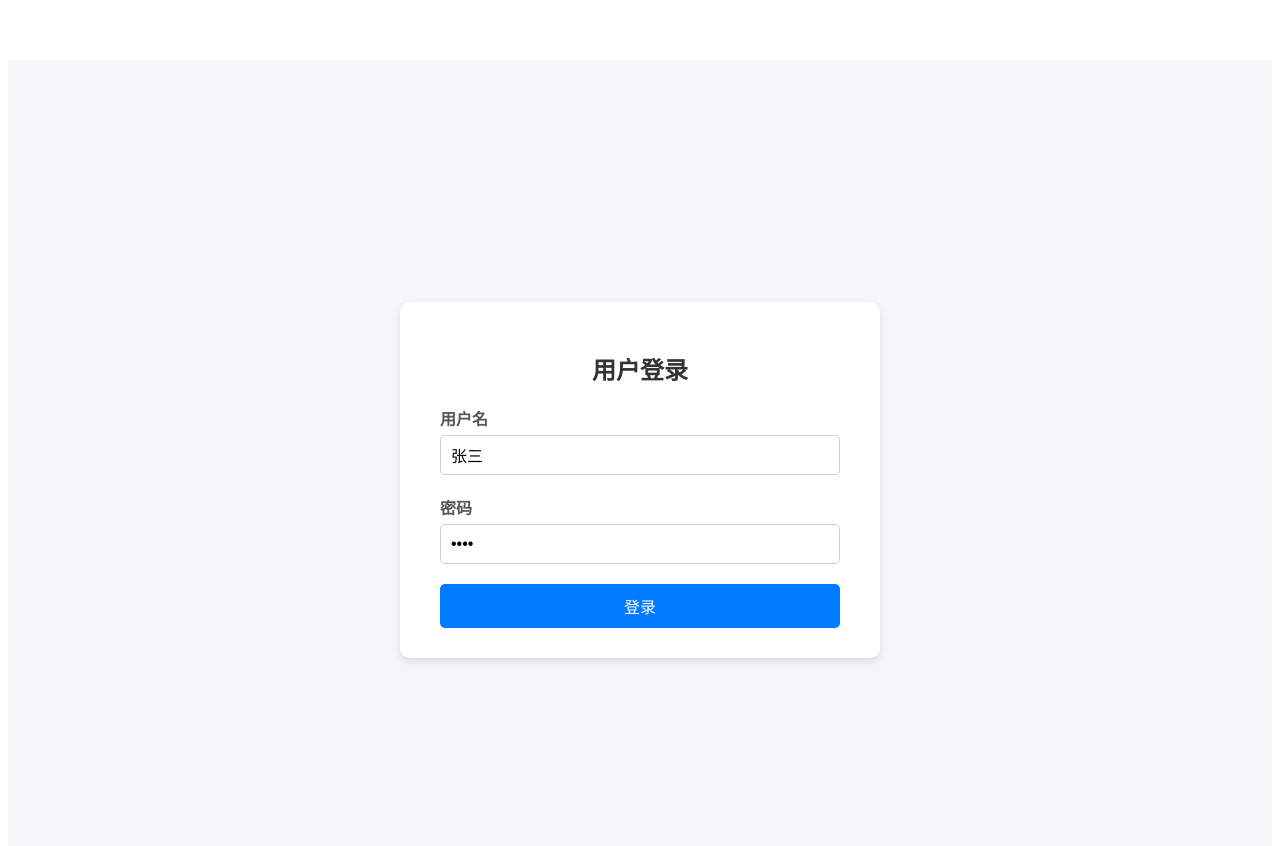
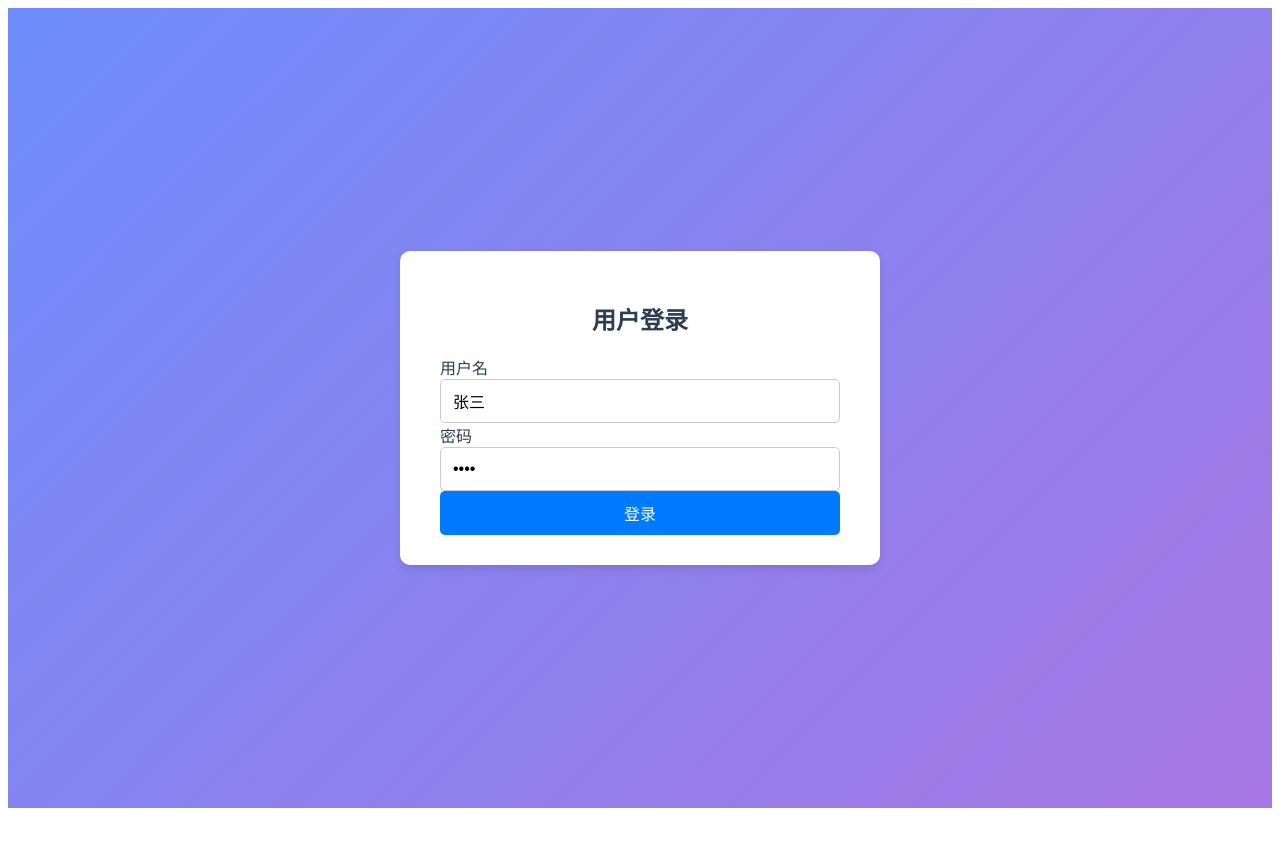
Before and after one commit to NineteenCC/vue-simple, a Vue app: page / in a window 1280 px wide. Shown: the top 846 px of the page. After the commit the page ends 816 px from the top, so only its background shows below. Built offline with nearby package versions, Linux system fonts and the light colour scheme.

Commit message:
登录1.0

```diff
--- a/src/App.vue
+++ b/src/App.vue
@@ -26,6 +26,7 @@ export default {
   -moz-osx-font-smoothing: grayscale;
   text-align: center;
   color: #2c3e50;
-  margin-top: 60px;
+  margin: 0;
+  padding: 0;
 }
 </style>
--- a/src/components/LoginPage.vue
+++ b/src/components/LoginPage.vue
@@ -58,8 +58,8 @@ export default {
   justify-content: center;
   align-items: center;
   height: 100vh;
-  background-color: #f4f6f8;
-  padding: 20px 0; /* 修改上下间距 */
+  background: linear-gradient(135deg, #6e8efb, #a777e3); /* 新增渐变背景 */
+  padding: 0px 0;
 }
 
 .login-box {
@@ -69,40 +69,23 @@ export default {
   box-shadow: 0 4px 10px rgba(0, 0, 0, 0.1);
   width: 100%;
   max-width: 400px;
-  text-align: center;
-}
-
-.login-title {
-  font-size: 24px;
-  margin-bottom: 20px;
-  color: #333333;
-}
-
-.form-group {
-  margin-bottom: 20px;
-  text-align: left; /* 确保输入框和标签左对齐 */
-}
-
-.form-group label {
-  display: block;
-  margin-bottom: 5px;
-  font-weight: bold;
-  color: #555555;
+  text-align: left;
 }
 
 .form-input {
+  box-sizing: border-box;
   width: 100%;
-  padding: 10px;
-  border: 1px solid #cccccc;
+  padding: 12px; /* 增加内边距 */
+  font-size: 16px; /* 增大字体 */
+  border: 1px solid #ccc;
   border-radius: 5px;
-  font-size: 16px;
-  box-sizing: border-box;
-  transition: border-color 0.3s ease;
+  transition: border-color 0.3s ease, box-shadow 0.3s ease; /* 添加过渡动画 */
 }
 
 .form-input:focus {
   border-color: #007bff;
   outline: none;
+  box-shadow: 0 0 8px rgba(0, 123, 255, 0.2); /* 更柔和的聚焦阴影 */
 }
 
 .login-button {
@@ -114,10 +97,14 @@ export default {
   border-radius: 5px;
   font-size: 16px;
   cursor: pointer;
-  transition: background-color 0.3s ease;
+  transition: transform 0.3s ease, background-color 0.3s ease; /* 新增缩放动画 */
 }
 
 .login-button:hover {
   background-color: #0056b3;
+  transform: scale(1.05); /* 悬停时放大按钮 */
+}
+.login-title{
+  text-align: center;
 }
 </style>
```
Lines whose indentation alone changed are shown as unchanged.
